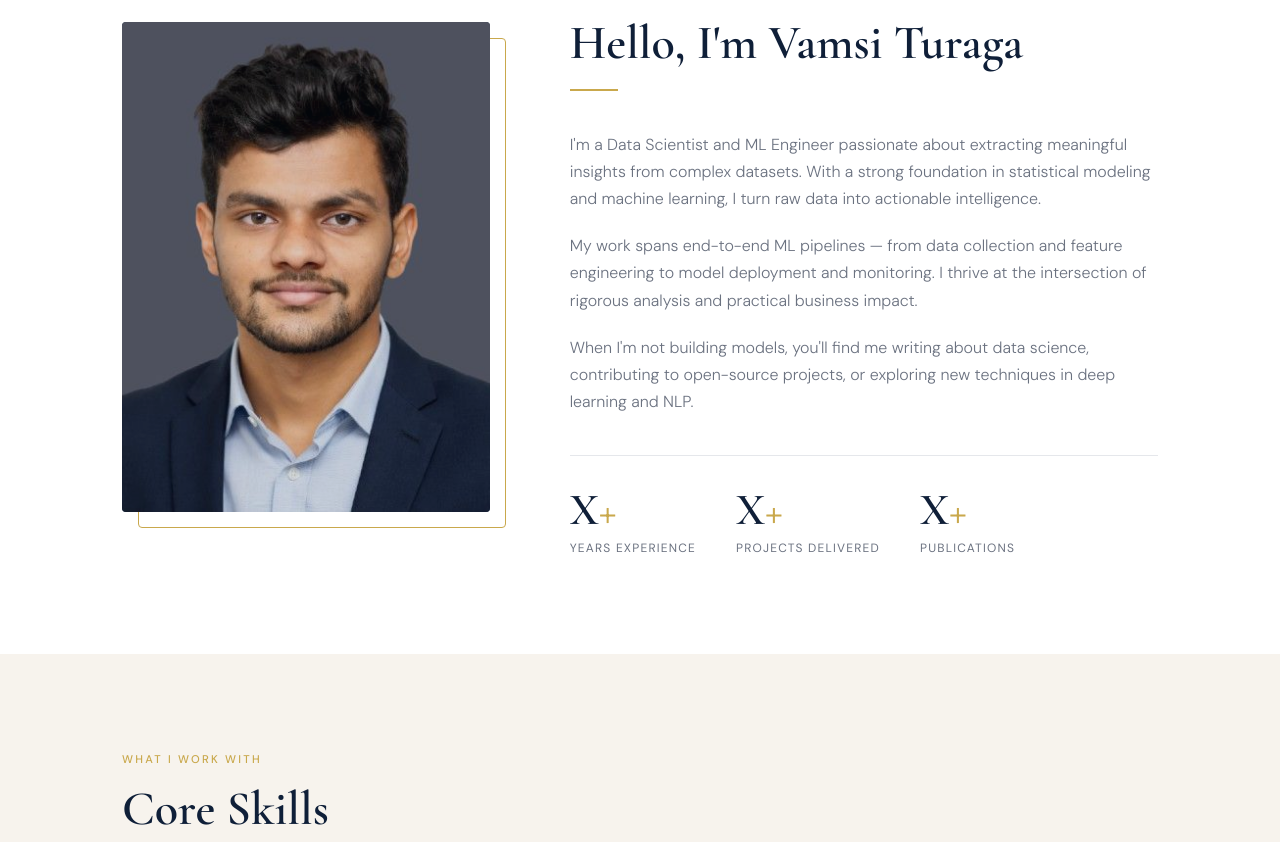
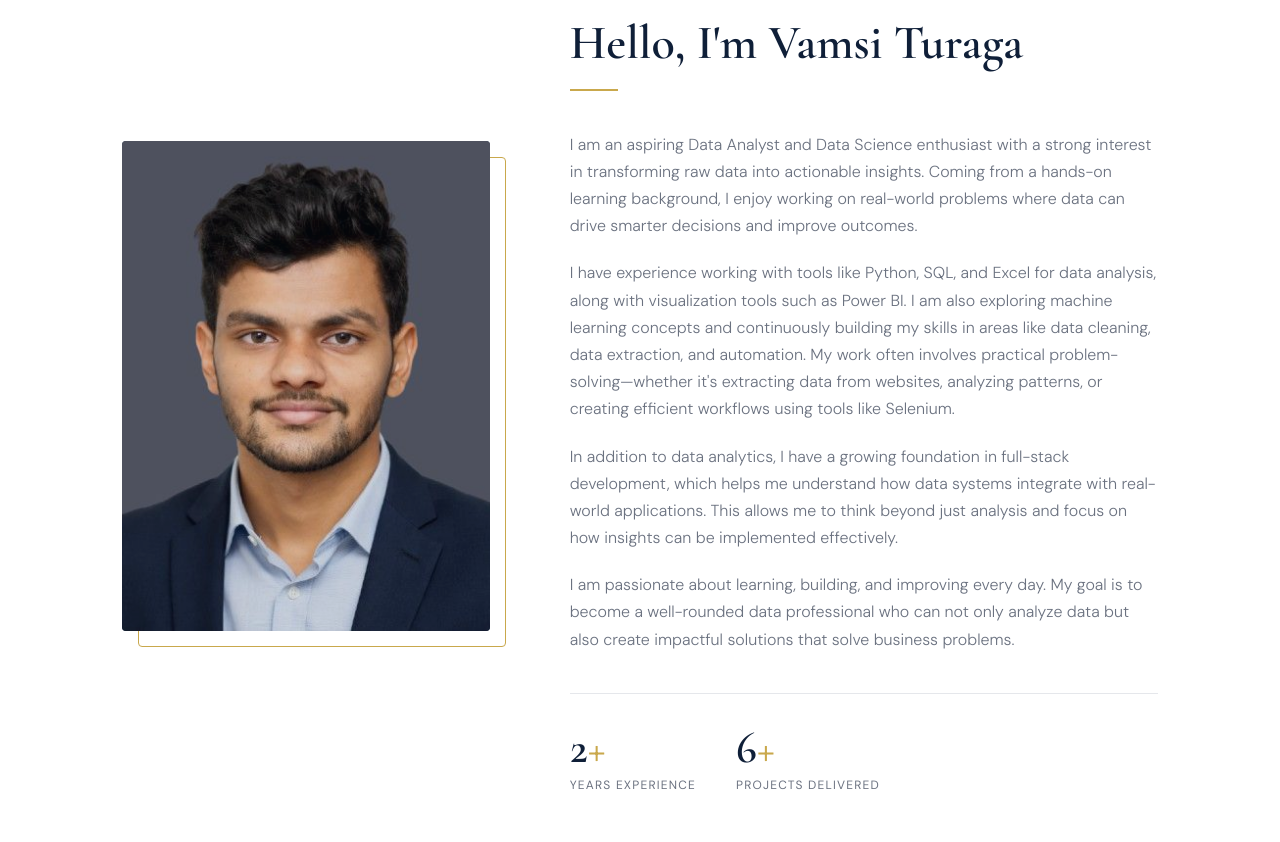
Before and after one commit to T-vamsi/portfolio, a plain HTML site: page index.html in a window 1280 px wide. Shown: the part 920-1762 px from the top of the page. Drawn offline with nearby package versions, Linux system fonts and the light colour scheme.

Commit message:
Update index.html

```diff
--- a/index.html
+++ b/index.html
@@ -363,7 +363,7 @@
                 <path d="M20 21v-2a4 4 0 0 0-4-4H8a4 4 0 0 0-4 4v2"/>
                 <circle cx="12" cy="7" r="4"/>
               </svg>
-              <img src="assets/photo.jpg" alt="vamsi" />
+
               <span>Add Your Photo</span>
             </div>
             -->
@@ -377,28 +377,33 @@
           <div class="section-divider"></div>
           <!-- ✏️ Replace the paragraphs below with your own bio -->
           <p>
-            I'm a Data Scientist and ML Engineer passionate about extracting meaningful insights from complex datasets. With a strong foundation in statistical modeling and machine learning, I turn raw data into actionable intelligence.
+            I am an aspiring Data Analyst and Data Science enthusiast with a strong interest in transforming raw data into actionable insights. Coming from a hands-on learning background, I enjoy working on real-world problems where data can drive smarter decisions and improve outcomes.
           </p>
           <p>
-            My work spans end-to-end ML pipelines — from data collection and feature engineering to model deployment and monitoring. I thrive at the intersection of rigorous analysis and practical business impact.
+            I have experience working with tools like Python, SQL, and Excel for data analysis, along with visualization tools such as Power BI. I am also exploring machine learning concepts and continuously building my skills in areas like data cleaning, data extraction, and automation. My work often involves practical problem-solving—whether it's extracting data from websites, analyzing patterns, or creating efficient workflows using tools like Selenium.
           </p>
           <p>
-            When I'm not building models, you'll find me writing about data science, contributing to open-source projects, or exploring new techniques in deep learning and NLP.
+            In addition to data analytics, I have a growing foundation in full-stack development, which helps me understand how data systems integrate with real-world applications. This allows me to think beyond just analysis and focus on how insights can be implemented effectively.
+          </p>
+          <p>
+            I am passionate about learning, building, and improving every day. My goal is to become a well-rounded data professional who can not only analyze data but also create impactful solutions that solve business problems.
           </p>
           <div class="about-stats">
             <!-- ✏️ Replace X with your real numbers -->
             <div>
-              <div class="stat-num">X<span>+</span></div>
+              <div class="stat-num">2<span>+</span></div>
               <div class="stat-label">Years Experience</div>
             </div>
             <div>
-              <div class="stat-num">X<span>+</span></div>
+              <div class="stat-num">6<span>+</span></div>
               <div class="stat-label">Projects Delivered</div>
             </div>
+            <!--
             <div>
               <div class="stat-num">X<span>+</span></div>
               <div class="stat-label">Publications</div>
             </div>
+            -->
           </div>
         </div>
       </div>
```
